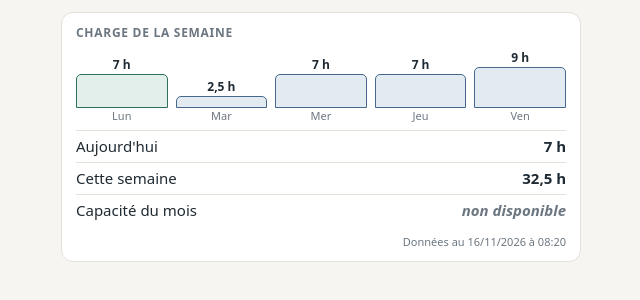
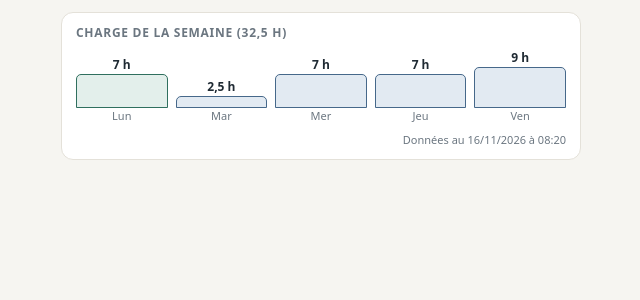
Before and after one commit to sammolawlify/tableau-de-bord, a plain HTML site: page planning.html in a window 1280 px wide. Shown: the whole page, without its empty margins (319-959 px from the left). Drawn offline with Linux system fonts and the light colour scheme.

Commit message:
Simplifie la page Charge et planning : total dans le titre, sans lignes superflues
Co-Authored-By: Claude Sonnet 5.5 <noreply@anthropic.com>
Claude-Session: https://claude.ai/code/session_016DE21mVjHGUxj2NMRDXsEW

```diff
--- a/data-planning.js
+++ b/data-planning.js
@@ -2,14 +2,12 @@
    Aucun nom, établissement, lieu ni montant. null = donnée non disponible. */
 window.DATA_PLANNING = {
   updated: "16/11/2026 à 08:20",
-  aujourdhui_h: 7,
   semaine: [                           // heures d'intervention par jour (lun. à ven.)
     { jour: "Lun", h: 7 },
     { jour: "Mar", h: 2.5 },
     { jour: "Mer", h: 7 },
     { jour: "Jeu", h: 7 },
     { jour: "Ven", h: 9 }
-  ],
-  capacite_mois: null                  // tâche 6 (1er du mois) pas encore exécutée
+  ]
 };
 /* ==== FIN DES DONNÉES ==== */
--- a/planning.html
+++ b/planning.html
@@ -16,16 +16,12 @@ const fmtH = n => String(n).replace(".", ",") + " h";
 const total = D.semaine.reduce((a,d)=>a+d.h,0);
 const max = Math.max(...D.semaine.map(d=>d.h));
 const todayIdx = (new Date().getDay() + 6) % 7;   // lundi = 0
-const na = '<span class="na">non disponible</span>';
 document.getElementById("app").innerHTML = `
 <section class="card">
-  <h2>Charge de la semaine</h2>
+  <h2>Charge de la semaine (${fmtH(total)})</h2>
   <div class="days">${D.semaine.map((d,i)=>
     `<div class="day ${i===todayIdx?'today':''}"><b>${fmtH(d.h)}</b><i style="height:${Math.round(100*d.h/max*0.6)}%"></i>${d.jour}</div>`).join("")}
   </div>
-  <div class="row"><span>Aujourd'hui</span><b>${fmtH(D.aujourdhui_h)}</b></div>
-  <div class="row"><span>Cette semaine</span><b>${fmtH(total)}</b></div>
-  <div class="row"><span>Capacité du mois</span><b>${D.capacite_mois ?? na}</b></div>
   <p class="upd">Données au ${D.updated}</p>
 </section>`;
 </script>
```
